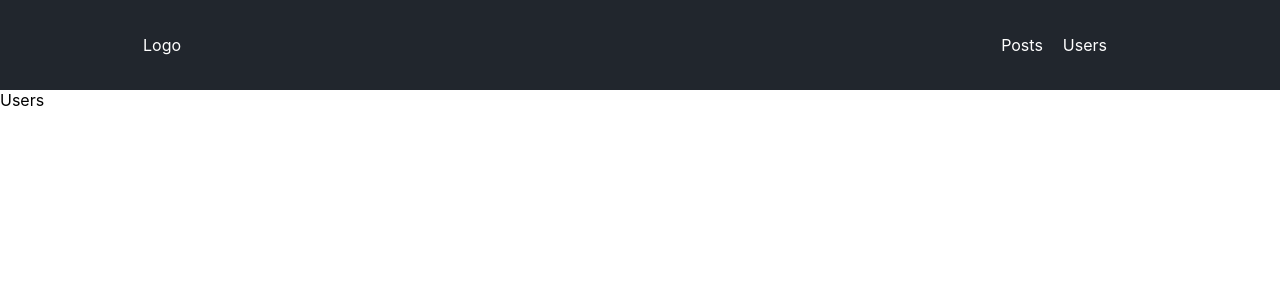
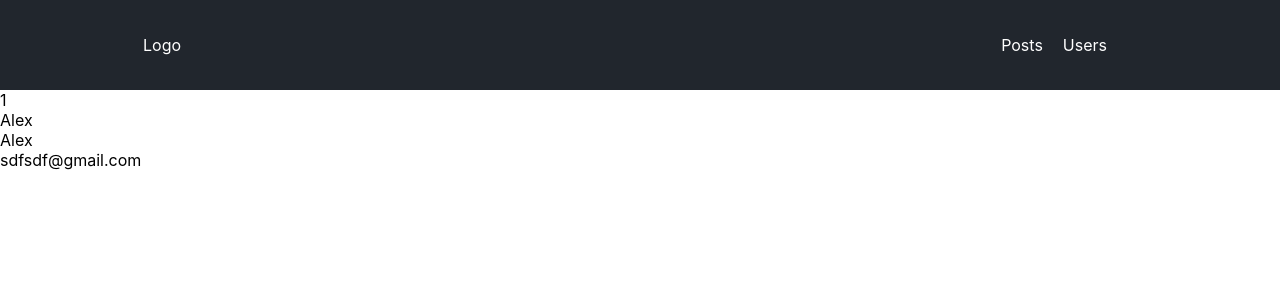
Before and after one commit to kestenbaum/react-redux-toolkit, a React (Create React App) app: page /users in a window 1280 px wide. Shown: the top 300 px of the page. Built offline with nearby package versions, Linux system fonts and the light colour scheme.

Commit message:
add User in User page

```diff
--- a/src/pages/Users/Users.tsx
+++ b/src/pages/Users/Users.tsx
@@ -1,9 +1,10 @@
 import React from 'react';
+import User from "../../components/User/User";
 
 const Users = () => {
     return (
         <div>
-            Users
+           <User id={1} name={"Alex"} username={"Alex"} email={"sdfsdf@gmail.com"}/>
         </div>
     );
 };
```
